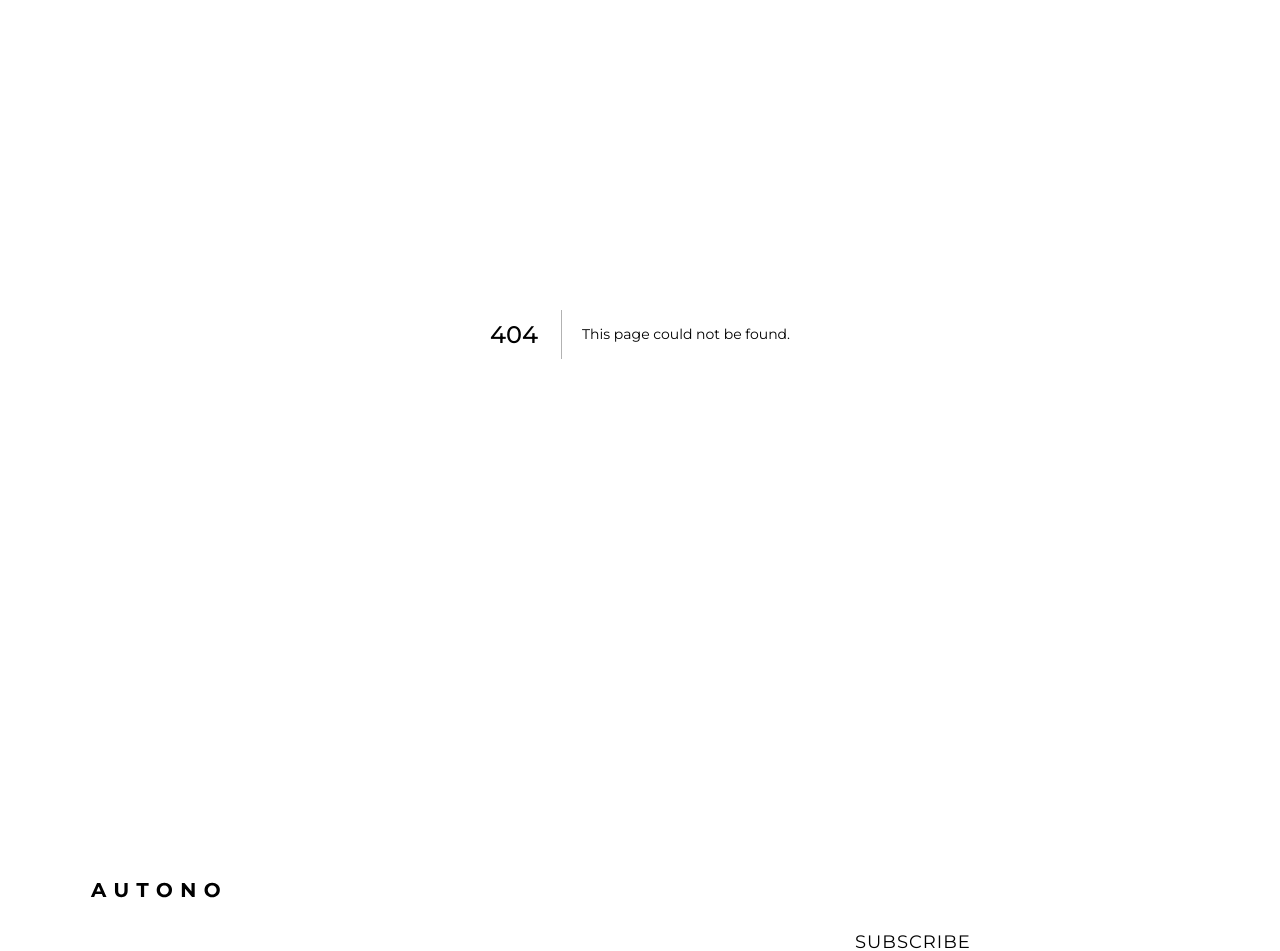
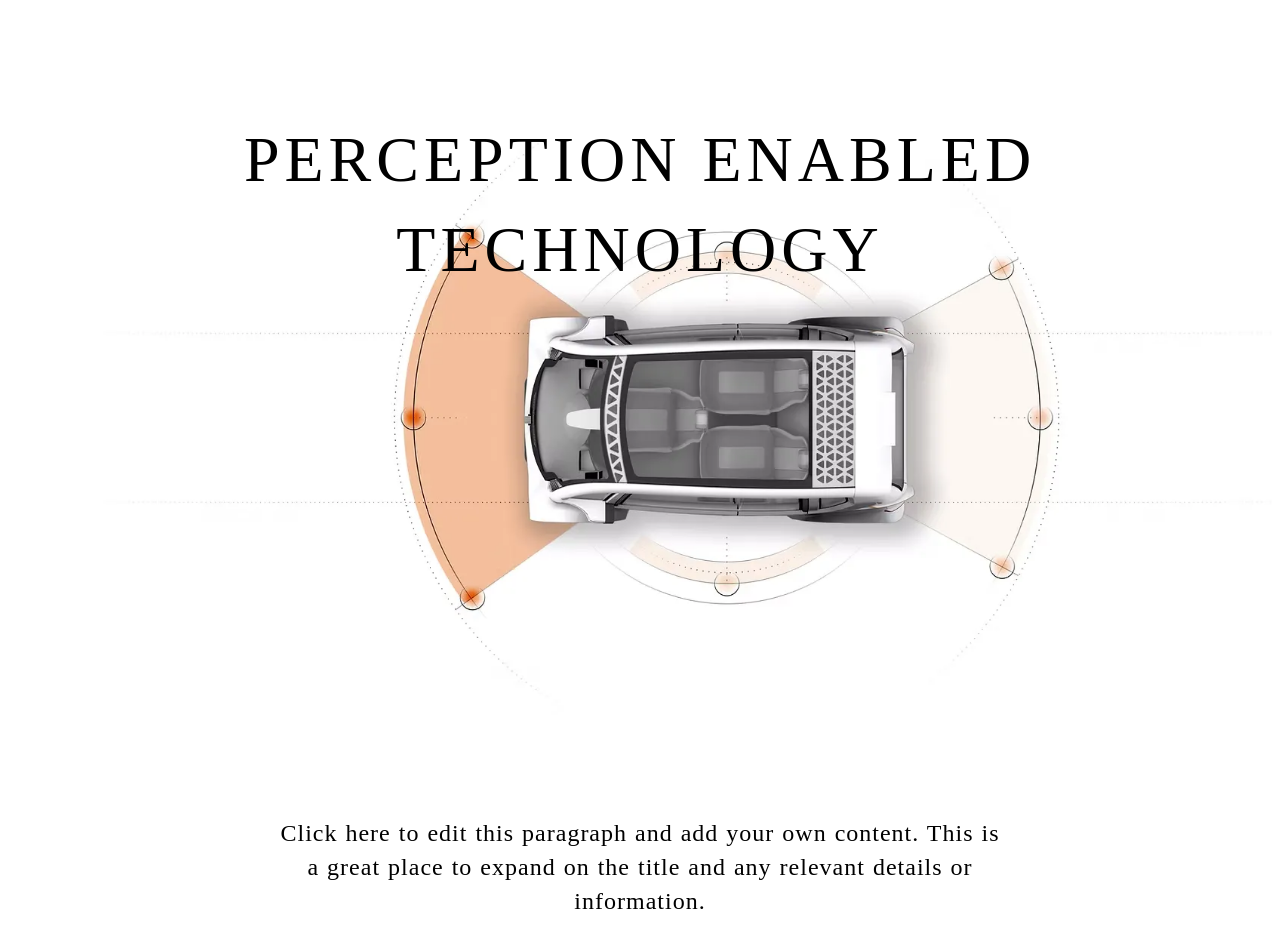
Before and after one commit to krishvaghasiya705/autono-car, a Next.js app: page /techpage in a window 1280 px wide. Before the commit this address had no page. Shown: the part 66-1017 px from the top of the page. Built offline with nearby package versions, Linux system fonts and the light colour scheme.

Commit message:
created techpage herobanner

```diff
--- a/src/components/homepagecomponents/careerssection/index.tsx
+++ b/src/components/homepagecomponents/careerssection/index.tsx
@@ -47,7 +47,7 @@ export default function Careerssection() {
     },
   ];
 
-  console.log(FadedSliderData)
+  console.log(FadedSliderData);
   return (
     <div className={styles.careerssectionmain}>
       <div className="container2">
@@ -69,8 +69,8 @@ export default function Careerssection() {
           <div className={styles.careerssectionitem2}>
             <Slider {...Fadedslider}>
               {FadedSliderData.map((item) => (
-                <div>
-                  <div key={item.id} className={styles.fadedsliderdivmain}>
+                <div key={item.id}>
+                  <div className={styles.fadedsliderdivmain}>
                     <span>{item.title}</span>
                     <div>
                       <small>{item.small}</small>
--- /dev/null
+++ b/src/components/techpagecomponents/herobanner/index.tsx
@@ -0,0 +1,23 @@
+import React from "react";
+import styles from "./techherobanner.module.scss";
+
+export default function Techherobanner() {
+  return (
+    <div className={styles.techherobannermain}>
+      <div className={styles.techherobanner}>
+        <div className="container2">
+          <div className={styles.techherobannercontent}>
+            <h1>PERCEPTION ENABLED TECHNOLOGY</h1>
+          </div>
+        </div>
+      </div>
+      <div className={styles.techherobannercontent2}>
+        <p>
+          Click here to edit this paragraph and add your own content. This is a
+          great place to expand on the title and any relevant details or
+          information.
+        </p>
+      </div>
+    </div>
+  );
+}
--- /dev/null
+++ b/src/components/techpagecomponents/herobanner/techherobanner.module.scss
@@ -0,0 +1,48 @@
+.techherobannermain {
+    padding: 0 0 125px 0;
+
+    .techherobanner {
+        height: 100vh;
+        background-image: url("../../../assets/images/techherobannerimage.webp");
+        background-position: end end;
+        background-repeat: no-repeat;
+        background-size: cover;
+
+        .techherobannercontent {
+            display: flex;
+            justify-content: center;
+            align-items: start;
+            padding: 130px 0 0 0;
+
+            h1 {
+                font-size: 64px;
+                font-weight: 400;
+                line-height: 90px;
+                max-width: 870px;
+                color: var(--colorblack);
+                font-family: var(--font-family1);
+                text-align: center;
+                letter-spacing: 5px;
+            }
+        }
+    }
+
+    .techherobannercontent2 {
+        display: flex;
+        justify-content: center;
+        align-items: center;
+        padding: 50px 0 0 0;
+
+        p {
+            font-size: 24px;
+            font-weight: 400;
+            line-height: 34px;
+            letter-spacing: 1px;
+            word-spacing: 1px;
+            color: var(--colorblack);
+            font-family: var(--font-family1);
+            max-width: 727px;
+            text-align: center;
+        }
+    }
+}
--- /dev/null
+++ b/src/pages/techpage/index.tsx
@@ -0,0 +1,6 @@
+import Techherobanner from "@/components/techpagecomponents/herobanner";
+import React from "react";
+
+export default function Techpage() {
+  return <Techherobanner />;
+}
```
Also changed, not shown: src/app/technology/page.tsx (+6 -5 lines), src/assets/images/carimage5.webp (added), src/assets/images/techherobannerimage.webp (added).
